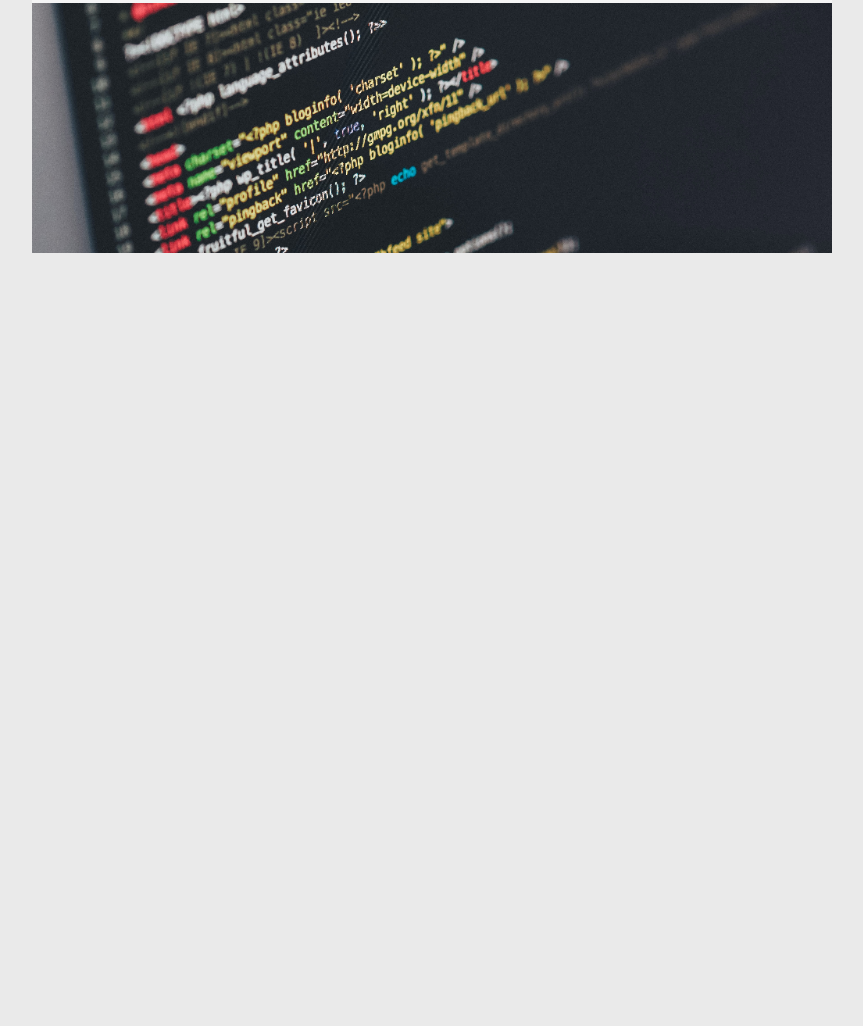
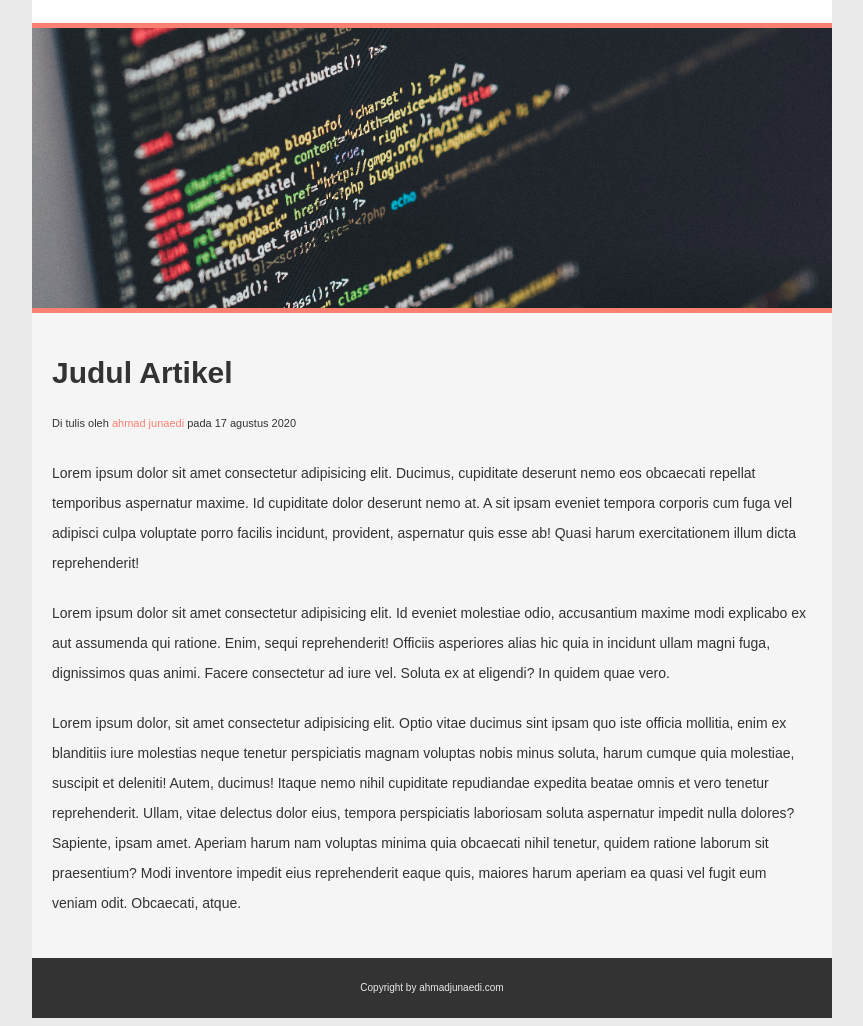
Before and after one commit to juna222/belajar_css, a plain HTML site: page layout/membuat web sederhana/index.html in a window 1280 px wide. Shown: the part 162-1188 px from the top of the page, without its empty margins (208-1071 px from the left). Before the commit the page ends 800 px from the top, so only its background shows below. Drawn offline with Linux system fonts and the light colour scheme.

Commit message:
istirahat dolo besok kerja

```diff
--- a/layout/membuat web sederhana/index.html
+++ b/layout/membuat web sederhana/index.html
@@ -25,8 +25,25 @@
                 </li>
             </ul>
         </div>
-        <div class="hero">
+        <div class="hero"></div>
+        <div class="content">
+            <h2>Judul Artikel</h2>
+            <p class="menulis">Di tulis oleh <a href="">ahmad junaedi
+        </a>
+            pada 17 agustus 2020
+            </p>
+            <p>Lorem ipsum dolor sit amet consectetur adipisicing elit. Ducimus, cupiditate deserunt nemo eos obcaecati repellat temporibus aspernatur maxime. Id cupiditate dolor deserunt nemo at. A sit ipsam eveniet tempora corporis cum fuga vel adipisci culpa voluptate porro facilis incidunt, provident, aspernatur quis esse ab! Quasi harum exercitationem illum dicta reprehenderit!
 
+            </p>
+            <p>Lorem ipsum dolor sit amet consectetur adipisicing elit. Id eveniet molestiae odio, accusantium maxime modi explicabo ex aut assumenda qui ratione. Enim, sequi reprehenderit! Officiis asperiores alias hic quia in incidunt ullam magni fuga, dignissimos quas animi. Facere consectetur ad iure vel. Soluta ex at eligendi? In quidem quae vero.</p>
+            <p>Lorem ipsum dolor, sit amet consectetur adipisicing elit. Optio vitae ducimus sint ipsam quo iste officia mollitia, enim ex blanditiis iure molestias neque tenetur perspiciatis magnam voluptas nobis minus soluta, harum cumque quia molestiae, suscipit et deleniti! Autem, ducimus! Itaque nemo nihil cupiditate repudiandae expedita beatae omnis et vero tenetur reprehenderit. Ullam, vitae delectus dolor eius, tempora perspiciatis laboriosam soluta aspernatur impedit nulla dolores? Sapiente, ipsam amet. Aperiam harum nam voluptas minima quia obcaecati nihil tenetur, quidem ratione laborum sit praesentium? Modi inventore impedit eius reprehenderit eaque quis, maiores harum aperiam ea quasi vel fugit eum veniam odit. Obcaecati, atque.
+
+            </p>
+        </div>
+        <div class="footer">
+            <p class="copy">
+                Copyright by ahmadjunaedi.com
+            </p>
         </div>
     </div>
 </body>
--- a/layout/membuat web sederhana/style.css
+++ b/layout/membuat web sederhana/style.css
@@ -1,5 +1,5 @@
 body{
-    font: 10px/20px arial, sans-serif;
+    font: 20px/30px arial, sans-serif;
     background-color: #eaeaea;
     color: #333;
 }
@@ -10,7 +10,9 @@ body{
 
 }
 .header{
+    background-color :white;
     padding: 20px;
+    padding-bottom: 10px;
 }
 .header .judul{
     font-size: 35px;
@@ -30,12 +32,48 @@ body{
 
 }
 .header a:hover{
-    background-color: lightskyblue;
+    border-bottom: 3px solid salmon;
     color: white;
+    transition: 1s ease;
+    transform: ;
 }
+
 .hero{
-    height: 250px;
+    height: 280px;
     background-image: url("code.png");
     background-size: cover;
+    background-position: 0 -180;
+    border-top: 5px solid salmon;
+    border-bottom: 5px solid salmon;
+}
+.content{
+    padding: 20px;
+}
+.content h2{
+   font-size: 28;
+   font-weight: bold;
+}
+.content .menulis{
+    font-size: 11px;
+    margin-top: -5px;
+}
+.content .menulis a{
+    color:  salmon;
+    text-decoration: none;
 
 }
+.content p{
+    margin-bottom: 20px;
+    font-size: 14px;
+}
+
+
+.footer{
+    background-color: #333;
+    padding: 5px;
+}
+.footer .copy{
+    color: #eaeaea;
+    font-size: 10px;
+    text-align: center;
+}
```
